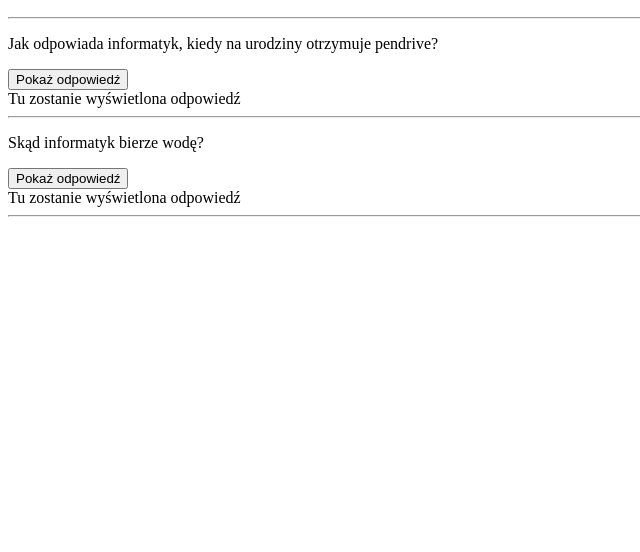
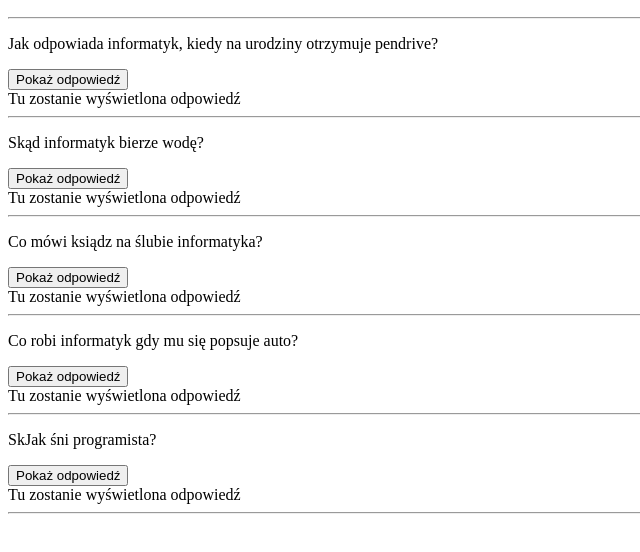
Before and after one commit to naamcia/www2, a plain HTML site: page index1 (1).html in a window 1280 px wide. Shown: the part 110-662 px from the top of the page, without its empty margins (0-640 px from the left). Drawn offline with Linux system fonts and the light colour scheme.

Commit message:
Update index1 (1).html

```diff
--- a/index1 (1).html
+++ b/index1 (1).html
@@ -14,6 +14,18 @@
         {
             document.getElementById("odp1").innerHTML="Z eKranu";
         }
+        function f3()
+        {
+            document.getElementById("odp1").innerHTML="Pobieranie zakończone";
+        }
+        function f4()
+        {
+            document.getElementById("odp1").innerHTML="Wysiada i wsiada i myśli, że wszystko będzie już dobrze.";
+        }
+        function f5()
+        {
+            document.getElementById("odp1").innerHTML="Na JAVIE";
+        }
     </script>
 </head>
 <body>
@@ -28,6 +40,18 @@
     <button onclick="f2()">Pokaż odpowiedź</button>
     <div id="odp1">Tu zostanie wyświetlona odpowiedź</div>
     <hr/>
+    <p>Co mówi ksiądz na ślubie informatyka?</p>
+    <button onclick="f3()">Pokaż odpowiedź</button>
+    <div id="odp1">Tu zostanie wyświetlona odpowiedź</div>
+    <hr/>
+    <p>Co robi informatyk gdy mu się popsuje auto?</p>
+    <button onclick="f4()">Pokaż odpowiedź</button>
+    <div id="odp1">Tu zostanie wyświetlona odpowiedź</div>
+    <hr/>
+    <p>SkJak śni programista?</p>
+    <button onclick="f5()">Pokaż odpowiedź</button>
+    <div id="odp1">Tu zostanie wyświetlona odpowiedź</div>
+    <hr/>
 
 
 
```
